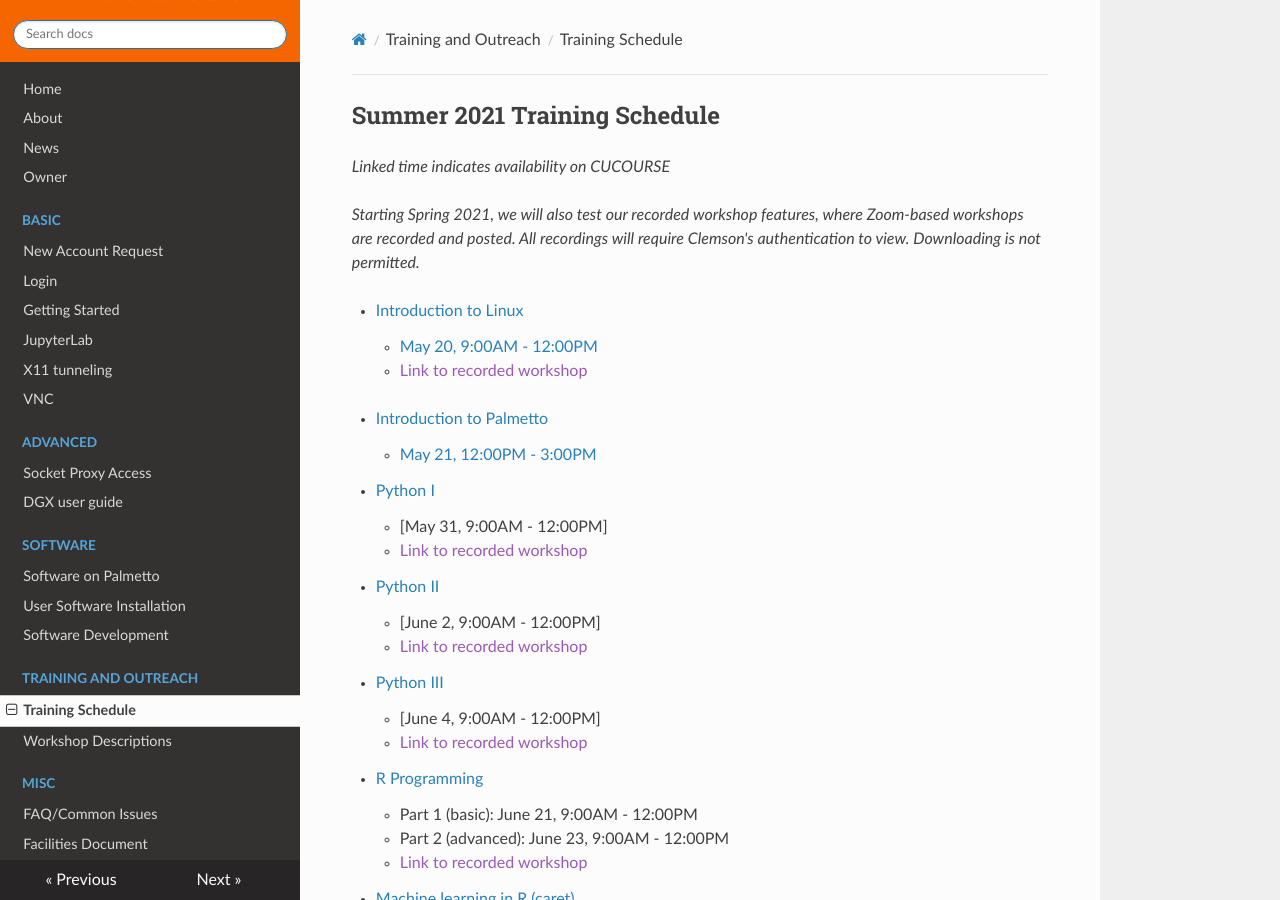
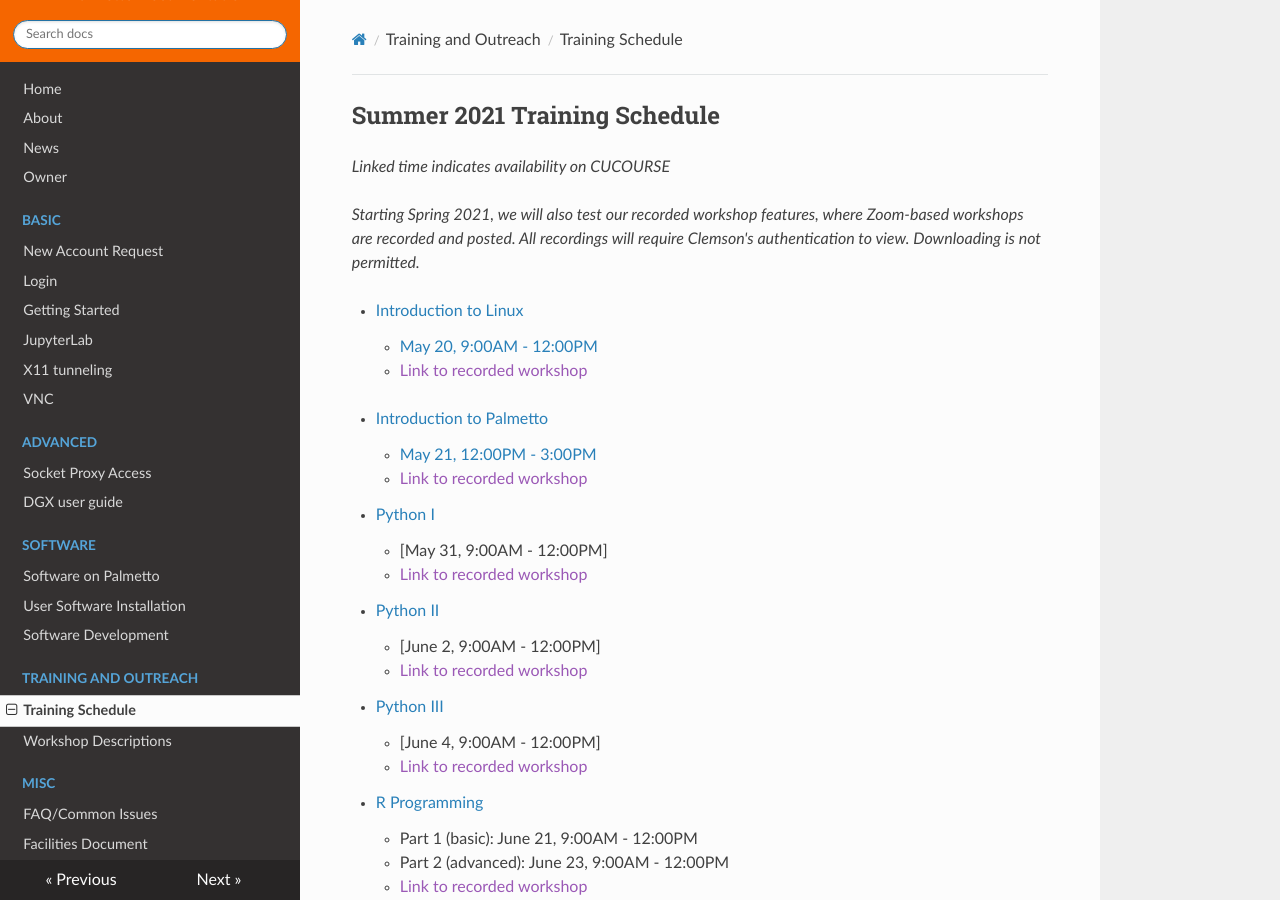
Before and after one commit to clemsonciti/palmetto-documentation, an MkDocs documentation site: the page built from docs/training/schedule.md, in a window 1280 px wide and 900 px high. Built offline with MkDocs 1.6.1, drawn with Linux system fonts in a browser that asks for light colours; nearby versions of some CDN libraries.

Commit message:
Update schedule.md

```diff
--- a/docs/training/schedule.md
+++ b/docs/training/schedule.md
@@ -12,6 +12,7 @@ require Clemson's authentication to view. Downloading is not permitted.*
 <!---      - [January 12, 9:00AM - 12:00PM](https://clemson.zoom.us/rec/share/G0dgZqiMYzo_AYbGoA0TD3liLCZJ3IlWjBJXUj9a1Rl627fEBu12D4-0ZEuiLoci.ssdkbiEEIKG7dTrF) -->
 - [Introduction to Palmetto](workshop.md#introduction-to-research-computing-on-palmetto-cluster)
     - [May 21, 12:00PM - 3:00PM](https://cucourse.app.clemson.edu/it-training/sessions.php)
+    - [Link to recorded workshop]()
  - [Python I](workshop.md#introduction-to-programming-in-python)
     - [May 31, 9:00AM - 12:00PM]
     - [Link to recorded workshop]()
@@ -33,7 +34,7 @@ require Clemson's authentication to view. Downloading is not permitted.*
     - Part 1: June 7, 9:00AM - 12:00PM
     - Part 2: June 9, 9:00AM - 12:00PM
     - [Link to recorded workshop]()
-<!-- - [Big Data Analytics: Introduction to Hadoop](workshop.md#introduction-to-hadoop-on-palmetto)
+<!--- - [Big Data Analytics: Introduction to Hadoop](workshop.md#introduction-to-hadoop-on-palmetto)
     - [February 11, 5:00PM - 8:00PM](https://cucourse.app.clemson.edu/it-training/sessions.php)
       - [Recording](https://clemson.zoom.us/rec/share/O51tHIAY4Nghx4OTHE1yBZ890aIfQXTljipx0d2wpFM1GrN-4JfuNTBG_yMBgAHQ.AIuaKFMq09oE7ENj)
     - [March 18, 5:00PM - 8:00PM](https://cucourse.app.clemson.edu/it-training/sessions.php)
```
